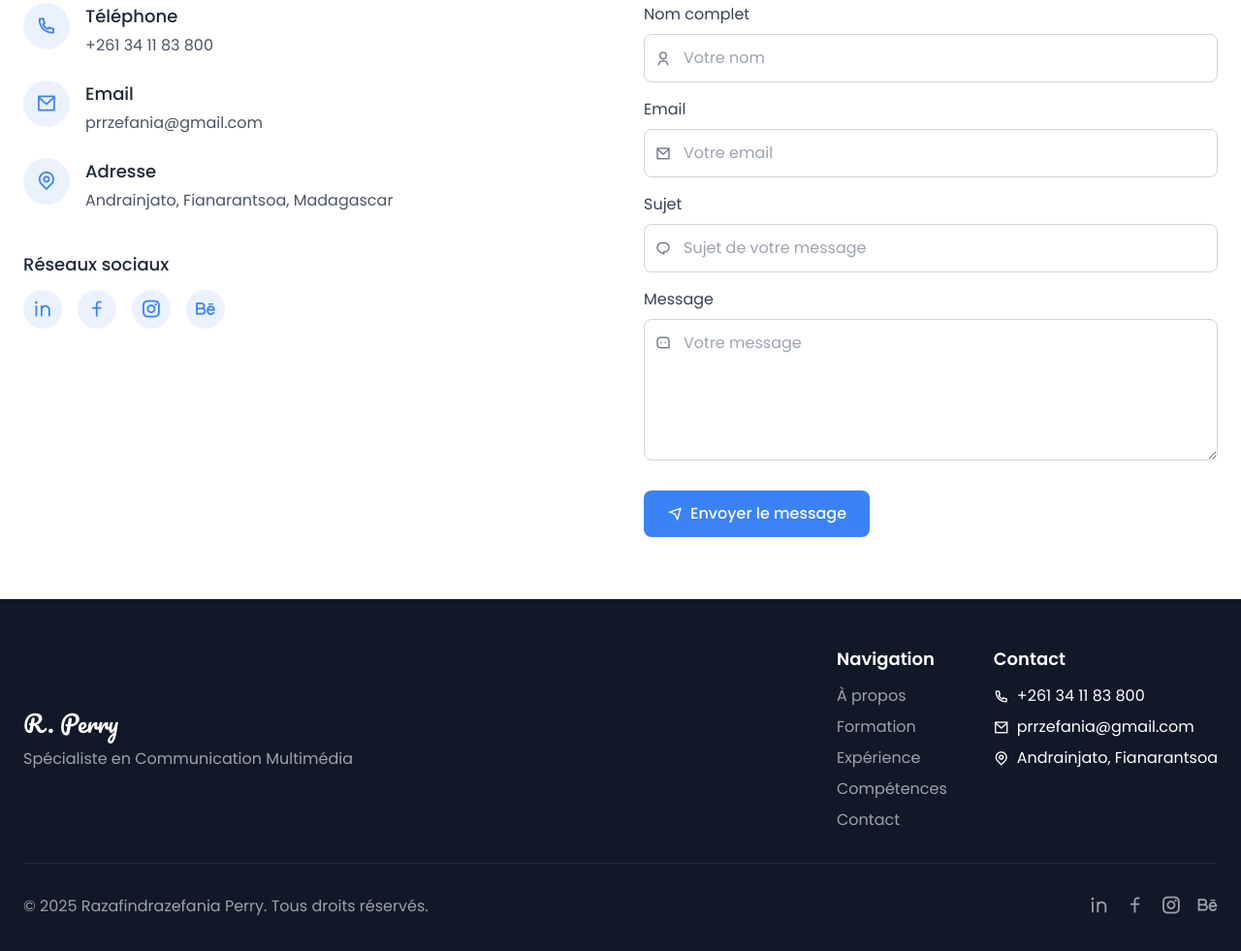
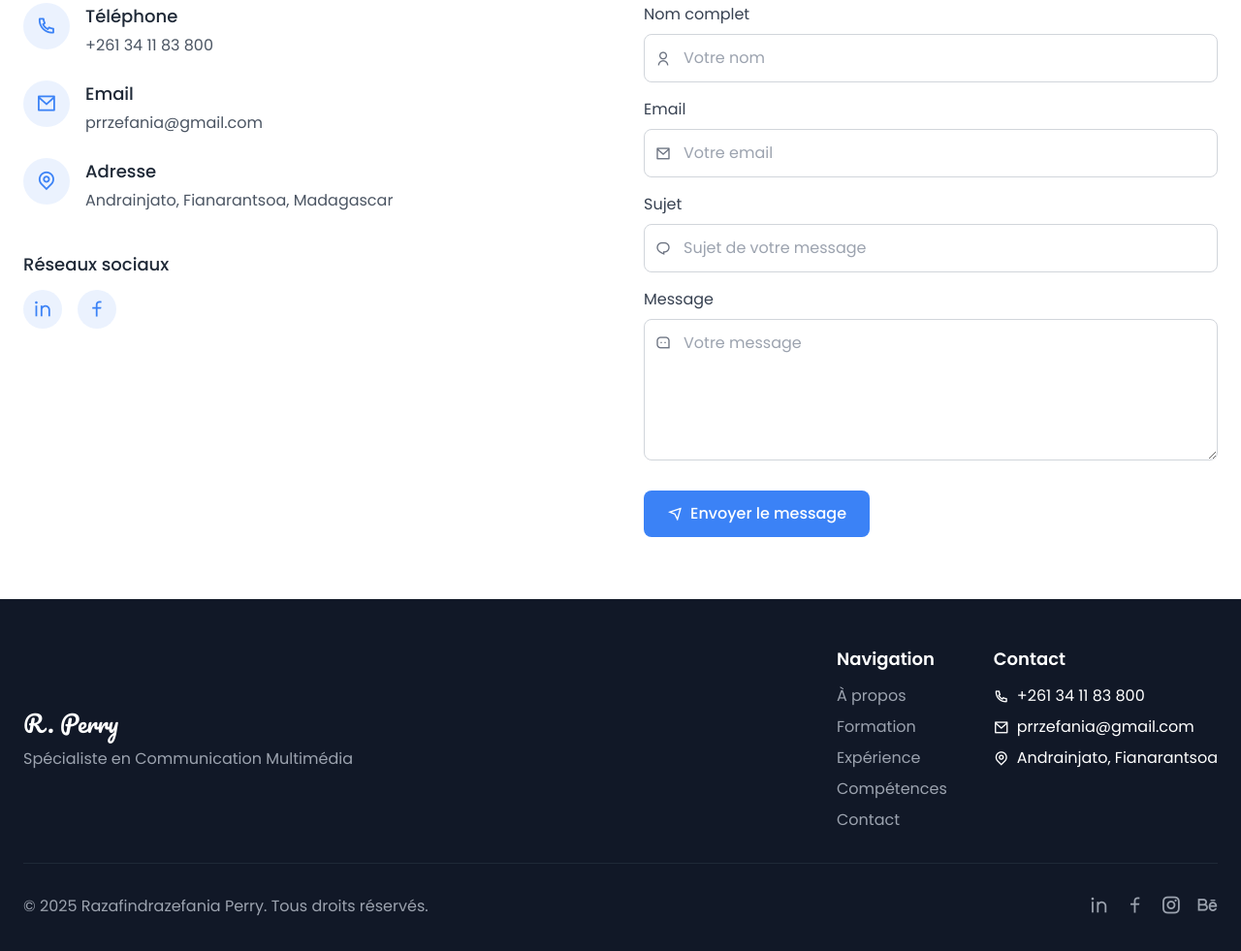
Before and after one commit to razafindrazefaniaperry/razafindrazefania.github.io, a plain HTML site: page index.html in a window 1280 px wide. Shown: the part 5285-6266 px from the top of the page at 97% size. Drawn offline with nearby package versions, Linux system fonts and the light colour scheme.

Commit message:
Update index.html

```diff
--- a/index.html
+++ b/index.html
@@ -709,12 +709,6 @@ transform: rotate(10deg) scale(1.1);
 <a href="#" class="contact-icon w-10 h-10 flex items-center justify-center bg-primary/10 text-primary rounded-full hover:bg-primary hover:text-white transition-colors">
 <i class="ri-facebook-line ri-lg"></i>
 </a>
-<a href="#" class="contact-icon w-10 h-10 flex items-center justify-center bg-primary/10 text-primary rounded-full hover:bg-primary hover:text-white transition-colors">
-<i class="ri-instagram-line ri-lg"></i>
-</a>
-<a href="#" class="contact-icon w-10 h-10 flex items-center justify-center bg-primary/10 text-primary rounded-full hover:bg-primary hover:text-white transition-colors">
-<i class="ri-behance-line ri-lg"></i>
-</a>
 </div>
 </div>
 </div>
```
